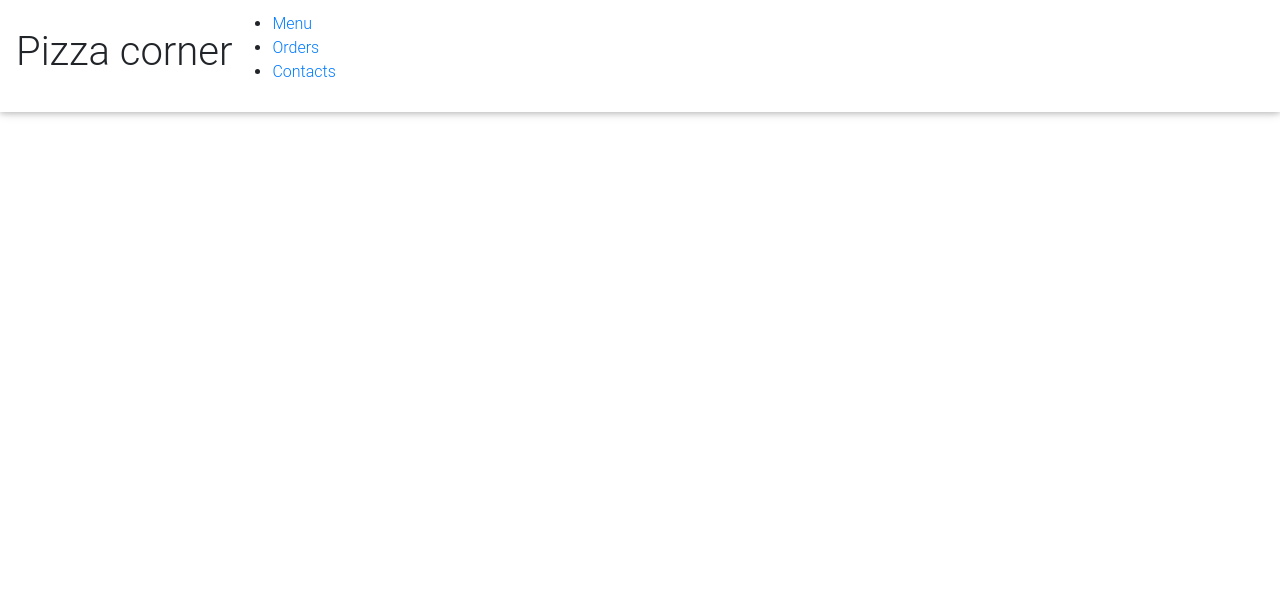
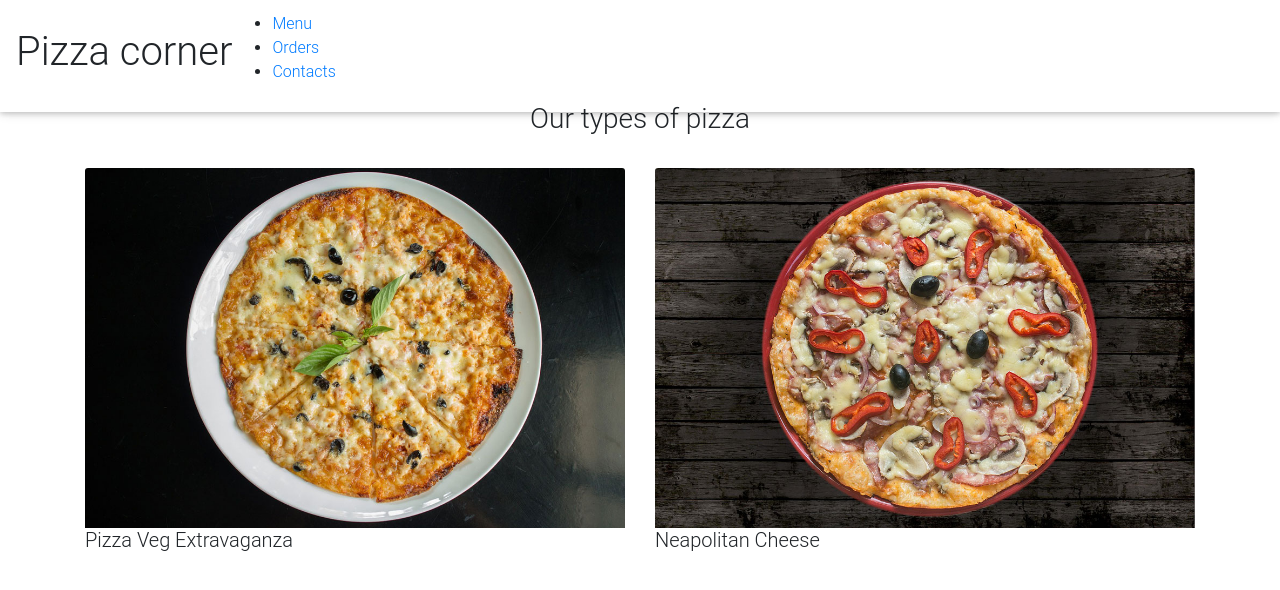
Before and after one commit to peterkush/pizza-corner, a plain HTML site: page index.html in a window 1280 px wide. Drawn offline with nearby package versions, Linux system fonts and the light colour scheme.

Commit message:
added the 1st type of pizza

```diff
--- a/index.html
+++ b/index.html
@@ -43,6 +43,32 @@
     </div>
 
 
+<div class="main container" id="menu">
+    <div class="landingpage">
+
+    </div>
+    <div class="menu">
+        <h3 class="menu text-center">Our types of pizza</h3>
+        <div class="row">
+            <div class="col-md-6 mt-4">
+                <div>
+                    <img class="card-img-top one" src="images/pizza-6.jpg">
+                </div>
+                <div class="overlay1">
+                    <h5 class="text-bold">Pizza Veg Extravaganza</h5>
+                </div>
+            </div>
+            <div class="col-md-6 mt-4">
+                <div>
+                    <img class="card-img-top" src="/images/pizza-3.jpg">
+                </div>
+                <div class="overlay">
+                    <h5 class="text-bold">Neapolitan Cheese</h5>
+                </div>
+            </div>
+        </div>
+
+
 
 
 
```
